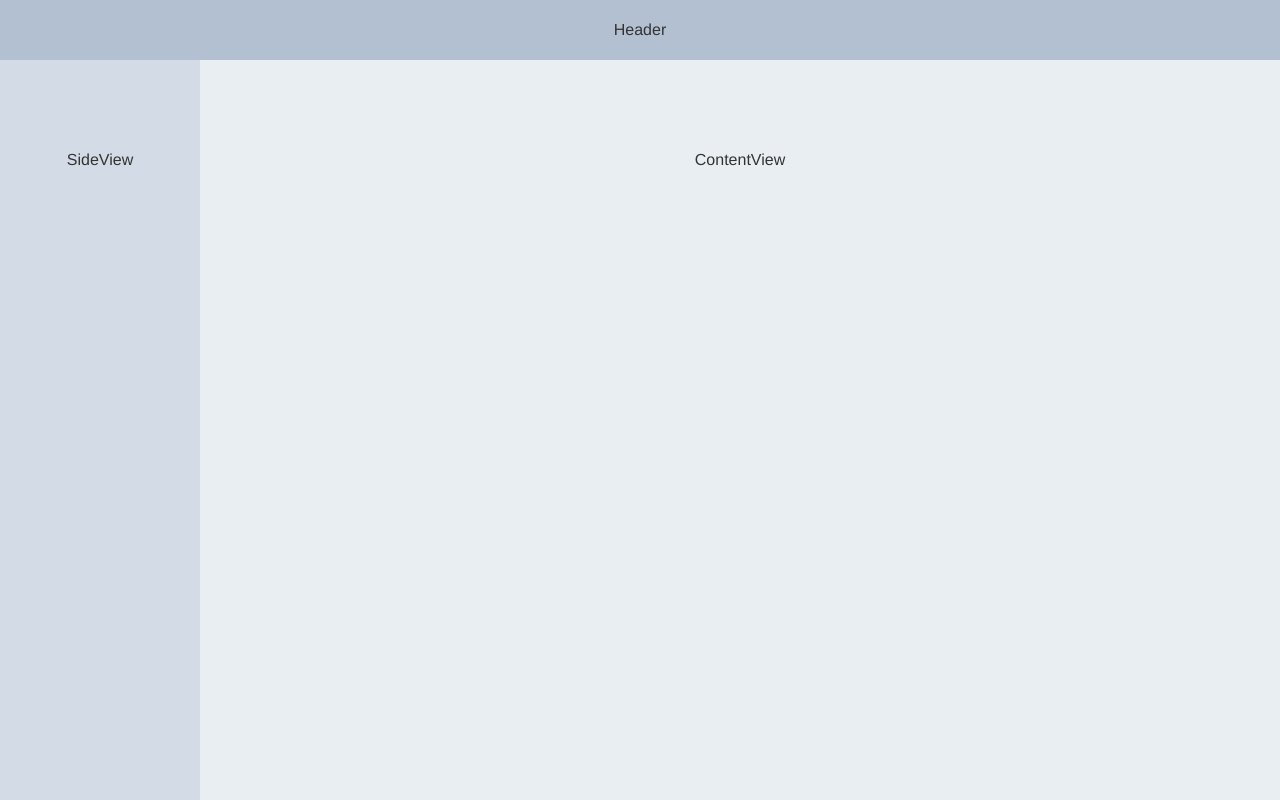
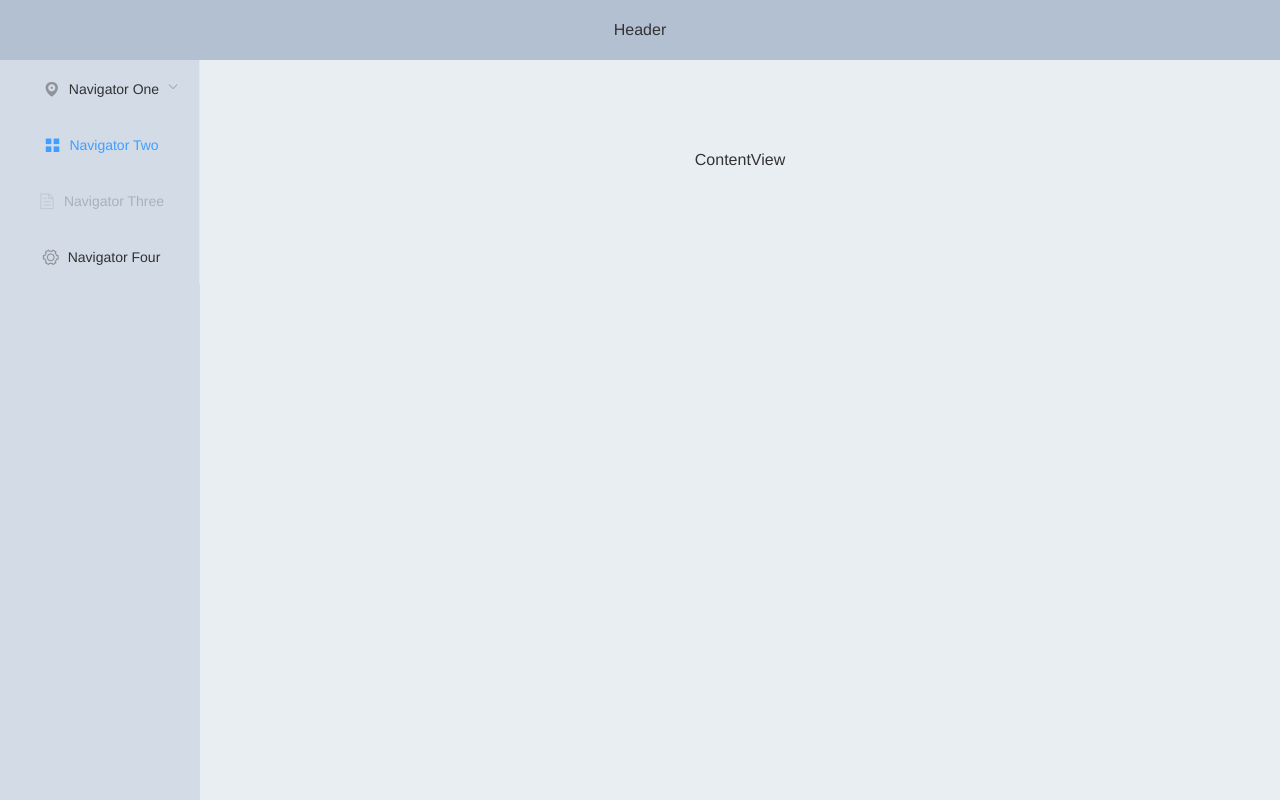
Before and after one commit to devjin0617/miner-cms, a Vue app: page /#/ in a window 1280 px wide. Built offline with nearby package versions, Linux system fonts and the light colour scheme.

Commit message:
sidemenu 추가

```diff
--- a/src/views/SideView.vue
+++ b/src/views/SideView.vue
@@ -1,6 +1,40 @@
 <template>
   <div class="side-view">
-    SideView
+    <el-menu
+      default-active="2"
+      class="el-menu-vertical-demo"
+      @open="handleOpen"
+      @close="handleClose">
+      <el-submenu index="1">
+        <template slot="title">
+          <i class="el-icon-location"></i>
+          <span>Navigator One</span>
+        </template>
+        <el-menu-item-group title="Group One">
+          <el-menu-item index="1-1">item one</el-menu-item>
+          <el-menu-item index="1-2">item one</el-menu-item>
+        </el-menu-item-group>
+        <el-menu-item-group title="Group Two">
+          <el-menu-item index="1-3">item three</el-menu-item>
+        </el-menu-item-group>
+        <el-submenu index="1-4">
+          <template slot="title">item four</template>
+          <el-menu-item index="1-4-1">item one</el-menu-item>
+        </el-submenu>
+      </el-submenu>
+      <el-menu-item index="2">
+        <i class="el-icon-menu"></i>
+        <span>Navigator Two</span>
+      </el-menu-item>
+      <el-menu-item index="3" disabled>
+        <i class="el-icon-document"></i>
+        <span>Navigator Three</span>
+      </el-menu-item>
+      <el-menu-item index="4">
+        <i class="el-icon-setting"></i>
+        <span>Navigator Four</span>
+      </el-menu-item>
+    </el-menu>
   </div>
 </template>
 
@@ -14,4 +48,8 @@ export default {
 .side-view {
   height: 100%;
 }
+
+.el-menu {
+  background-color: #D3DCE6;
+}
 </style>
```
